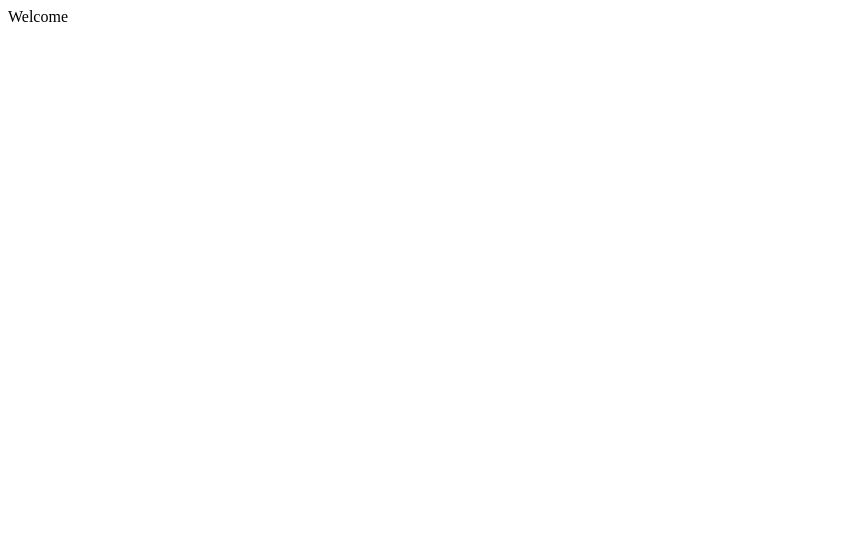
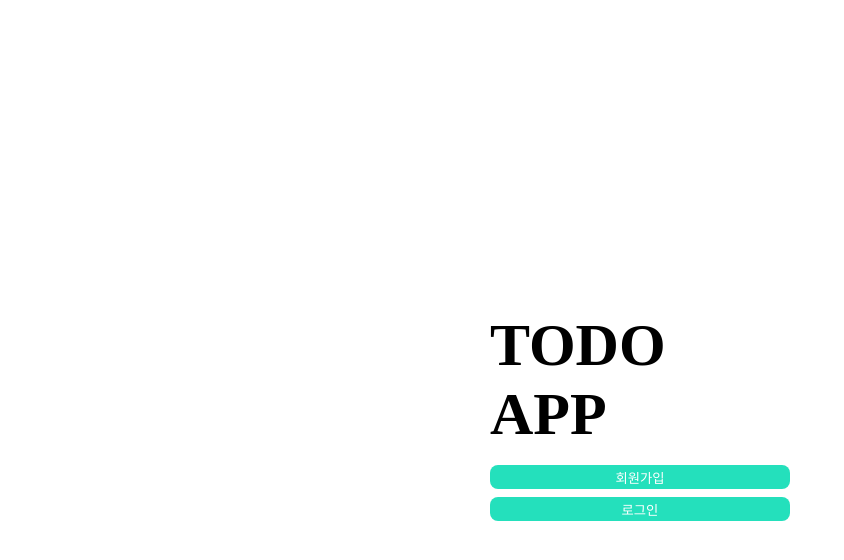
Before and after one commit to sjuhan123/wanted-pre-onboarding-frontend, a React (Create React App) app: page / in a window 1280 px wide. Shown: the top 560 px of the page, without its empty margins (0-844 px from the left). Built offline with nearby package versions, Linux system fonts and the light colour scheme.

Commit message:
✨ feat: Welcome 컴포넌트 구현

```diff
--- a/src/pages/Welcome/index.tsx
+++ b/src/pages/Welcome/index.tsx
@@ -1,5 +1,17 @@
+import { useNavigate } from 'react-router-dom';
+import Button from '../../components/Button';
+import Layout from '../../components/Layout';
+import { URL } from '../../constants';
+
 const Welcome = () => {
-  return <div>Welcome</div>;
+  const navigate = useNavigate();
+
+  return (
+    <Layout header="TODO APP">
+      <Button size="M" type="primary" onClick={() => navigate(URL.SIGN_UP)} buttonText="회원가입" />
+      <Button size="M" type="primary" onClick={() => navigate(URL.SIGN_IN)} buttonText="로그인" />
+    </Layout>
+  );
 };
 
 export default Welcome;
```
